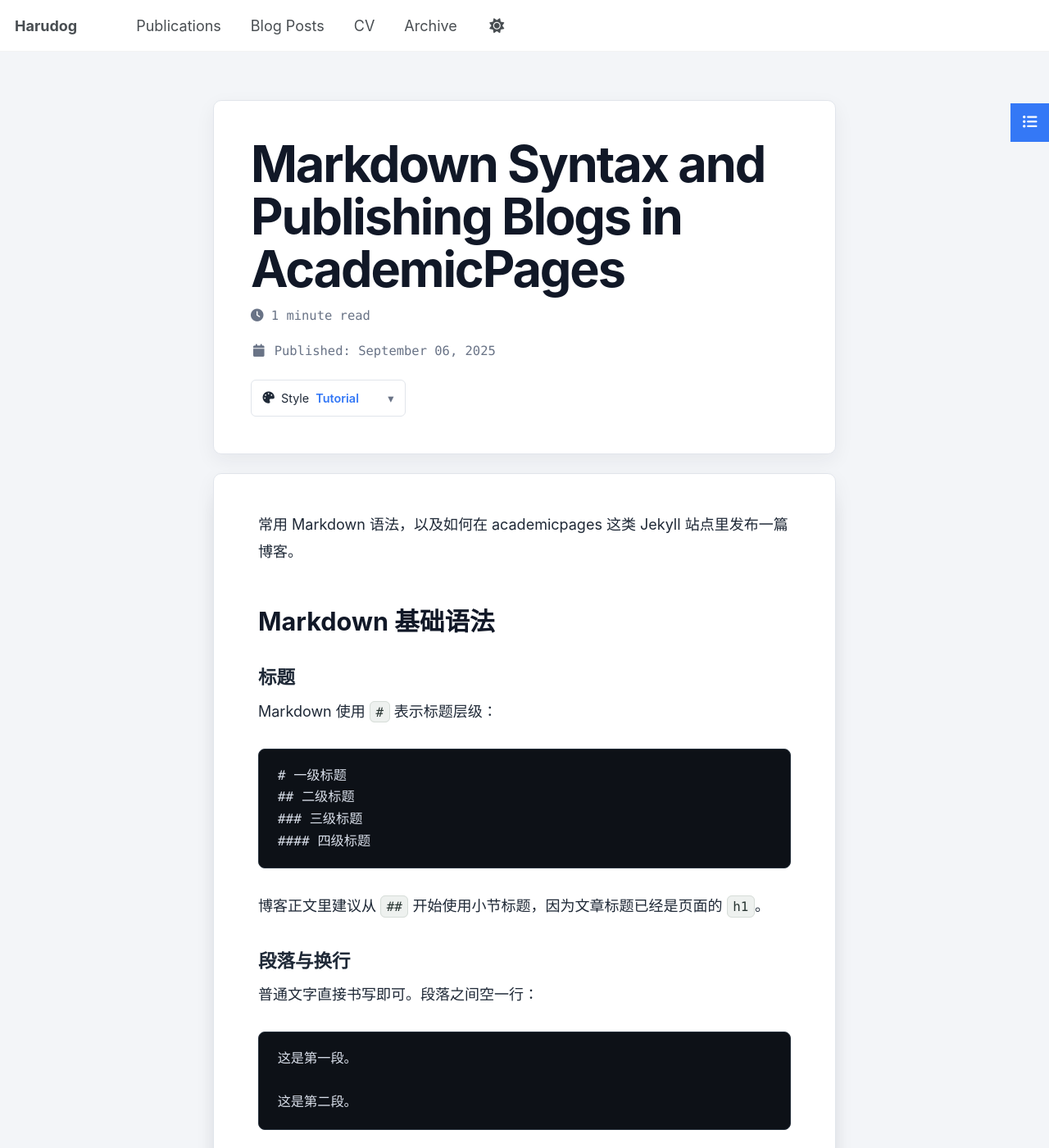
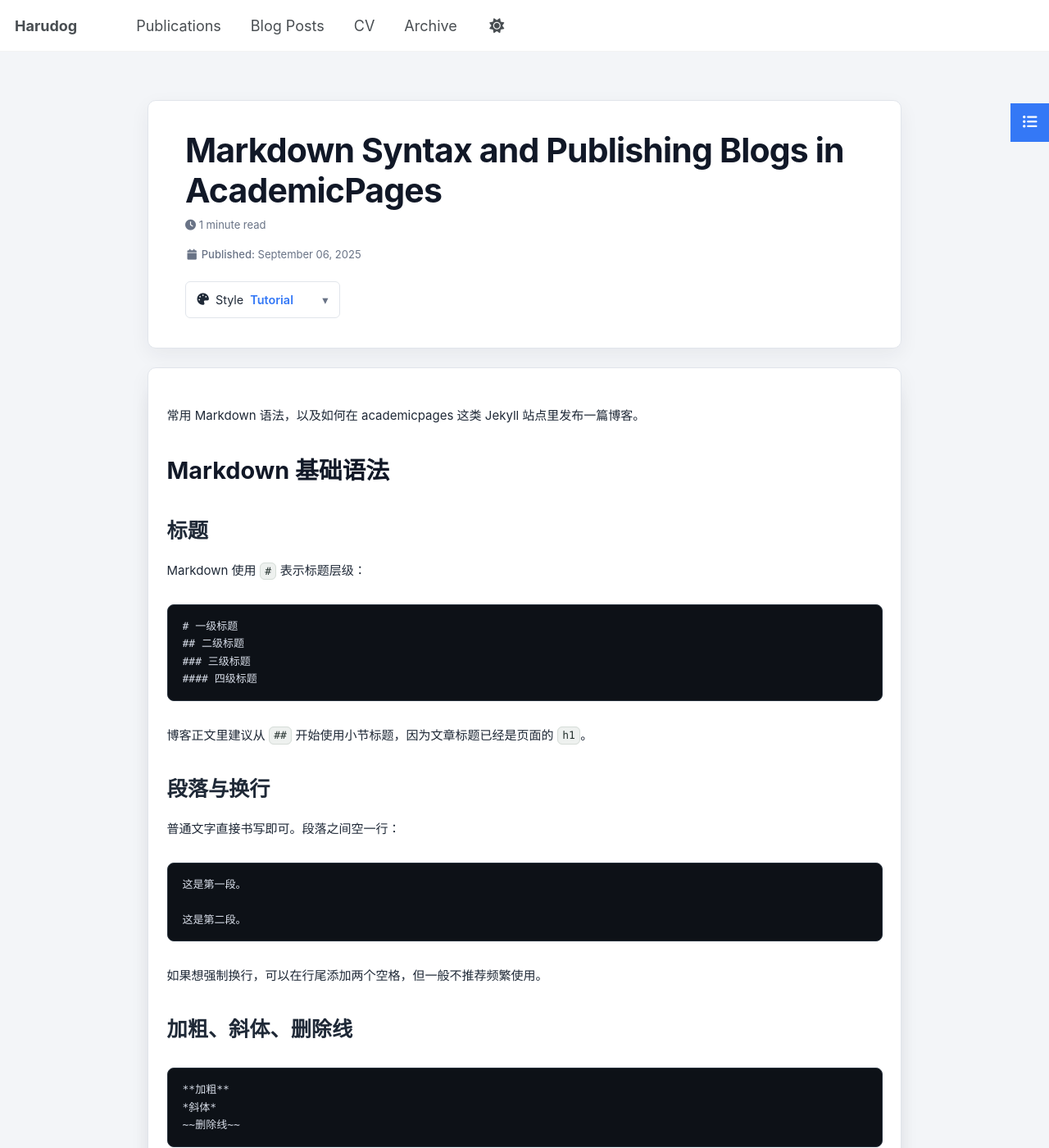
Before and after one commit to HarudogMyLand/HarudogMyLand.github.io, a Jekyll site: the page built from _posts/2025-09-06-blogs.md, in a window 1280 px wide and 1400 px high. Shown: the whole window at 82% size. Built offline with Jekyll 4.4.1, drawn with Linux system fonts in a browser that asks for light colours.

Commit message:
update style

```diff
--- a/_sass/layout/_blog_modes.scss
+++ b/_sass/layout/_blog_modes.scss
@@ -24,6 +24,11 @@
   margin-bottom: 0.55rem;
 }
 
+body.blog-post {
+  --post-body-font: -apple-system, BlinkMacSystemFont, "Segoe UI", "Microsoft YaHei", Arial, sans-serif;
+  --post-heading-font: -apple-system, BlinkMacSystemFont, "Segoe UI", "Microsoft YaHei", Arial, sans-serif;
+}
+
 /* Post modes share the same structure but keep their original palettes. */
 body.blog-post[data-blog-theme="source"] {
   --blog-bg-soft: #e8ebed;
@@ -32,6 +37,8 @@ body.blog-post[data-blog-theme="source"] {
   --blog-text-muted: #687078;
   --blog-rule: #d8d8d8;
   --blog-accent: #2e68aa;
+  --post-body-font: "Helvetica Neue", "Microsoft YaHei", Arial, sans-serif;
+  --post-heading-font: "Helvetica Neue", "Microsoft YaHei", Arial, sans-serif;
 }
 
 body.blog-post[data-blog-theme="gov"] {
@@ -41,12 +48,8 @@ body.blog-post[data-blog-theme="gov"] {
   --blog-text-muted: #5b6778;
   --blog-rule: #d9e4f2;
   --blog-accent: #005bac;
-}
-
-body.blog-post[data-blog-theme="gov"] .page__title,
-body.blog-post[data-blog-theme="gov"] .page__content h2,
-body.blog-post[data-blog-theme="gov"] .page__content h3 {
-  font-family: "Noto Serif SC", "SimSun", serif;
+  --post-body-font: "Noto Sans SC", "Microsoft YaHei", Arial, sans-serif;
+  --post-heading-font: "Noto Serif SC", "Songti SC", "SimSun", serif;
 }
 
 body.blog-post[data-blog-theme="marx"] {
@@ -56,13 +59,14 @@ body.blog-post[data-blog-theme="marx"] {
   --blog-text-muted: #3d4f72;
   --blog-rule: #d6e0ef;
   --blog-accent: #000080;
+  --post-body-font: Tahoma, "Microsoft YaHei", Arial, sans-serif;
+  --post-heading-font: Georgia, "Times New Roman", "Songti SC", serif;
 }
 
 body.blog-post[data-blog-theme="marx"] .page__title,
 body.blog-post[data-blog-theme="marx"] .page__content h2,
 body.blog-post[data-blog-theme="marx"] .page__content h3 {
   color: #000080;
-  font-family: "Times New Roman", "SimSun", serif;
 }
 
 body.blog-post[data-blog-theme="tutorial"] {
@@ -72,6 +76,8 @@ body.blog-post[data-blog-theme="tutorial"] {
   --blog-text-muted: #697386;
   --blog-rule: #e1e5eb;
   --blog-accent: #3478f6;
+  --post-body-font: -apple-system, BlinkMacSystemFont, "Segoe UI", "Microsoft YaHei", Arial, sans-serif;
+  --post-heading-font: -apple-system, BlinkMacSystemFont, "Segoe UI", "Microsoft YaHei", Arial, sans-serif;
   background: #f3f5f8;
   color: #1f2937;
 }
@@ -122,6 +128,113 @@ body.blog-post[data-blog-theme="tutorial"] .page__content h2 {
 
 body.blog-post[data-blog-theme="tutorial"] .blog-theme-picker {
   margin-top: 1.25rem;
+}
+
+/* Shared article geometry and typography, based on the compact ML article reference. */
+body.blog-post:not([data-blog-theme="bare"]) #main {
+  max-width: 1200px;
+  padding-right: 2rem;
+  padding-left: 2rem;
+}
+
+body.blog-post:not([data-blog-theme="bare"]) .page {
+  max-width: 920px;
+}
+
+body.blog-post:not([data-blog-theme="bare"]) .page__inner-wrap > header {
+  padding: 2rem 2.5rem;
+}
+
+body.blog-post:not([data-blog-theme="bare"]) .page__content,
+body.blog-post:not([data-blog-theme="bare"]) .page__content p,
+body.blog-post:not([data-blog-theme="bare"]) .page__content li,
+body.blog-post:not([data-blog-theme="bare"]) .page__content td,
+body.blog-post:not([data-blog-theme="bare"]) .page__content th {
+  font-family: var(--post-body-font);
+}
+
+body.blog-post:not([data-blog-theme="bare"]) .page__content {
+  width: 100%;
+  max-width: none;
+  padding-right: 1.25rem;
+  padding-left: 1.25rem;
+  font-size: 15px;
+  line-height: 1.68;
+}
+
+body.blog-post:not([data-blog-theme="bare"]) .page__content p,
+body.blog-post:not([data-blog-theme="bare"]) .page__content li {
+  font-size: 15px;
+  line-height: 1.68;
+}
+
+body.blog-post:not([data-blog-theme="bare"]) .page__content li {
+  margin-top: 0.45rem;
+  margin-bottom: 0.45rem;
+}
+
+body.blog-post:not([data-blog-theme="bare"]) .page__title,
+body.blog-post:not([data-blog-theme="bare"]) .page__content h1,
+body.blog-post:not([data-blog-theme="bare"]) .page__content h2,
+body.blog-post:not([data-blog-theme="bare"]) .page__content h3,
+body.blog-post:not([data-blog-theme="bare"]) .page__content h4 {
+  font-family: var(--post-heading-font);
+}
+
+body.blog-post:not([data-blog-theme="bare"]) .page__title {
+  font-size: clamp(1.9rem, 3.2vw, 2.5rem);
+  line-height: 1.2;
+  letter-spacing: -0.02em;
+}
+
+body.blog-post:not([data-blog-theme="bare"]) .page__content h2 {
+  margin: 2rem 0 0.75rem;
+  font-size: 1.6rem;
+  line-height: 1.35;
+}
+
+body.blog-post:not([data-blog-theme="bare"]) .page__content h3 {
+  margin: 2rem 0 1rem;
+  font-size: 1.4rem;
+  line-height: 1.4;
+}
+
+body.blog-post:not([data-blog-theme="bare"]) .page__content h4 {
+  margin: 1.5rem 0 0.75rem;
+  font-size: 1.1rem;
+  line-height: 1.45;
+}
+
+body.blog-post:not([data-blog-theme="bare"]) .page__content table {
+  font-size: 14px;
+}
+
+body.blog-post:not([data-blog-theme="bare"]) .page__content p > code,
+body.blog-post:not([data-blog-theme="bare"]) .page__content li > code,
+body.blog-post:not([data-blog-theme="bare"]) .page__content td > code,
+body.blog-post:not([data-blog-theme="bare"]) .page__content pre code {
+  font-size: 13px;
+}
+
+body.blog-post:not([data-blog-theme="bare"]) .blog-column-affiliation,
+body.blog-post:not([data-blog-theme="bare"]) .page__meta,
+body.blog-post:not([data-blog-theme="bare"]) .page__share {
+  font-family: var(--post-body-font);
+}
+
+body.blog-post:not([data-blog-theme="bare"]) .page__date,
+body.blog-post:not([data-blog-theme="bare"]) .page__meta {
+  font-family: var(--post-body-font);
+  font-size: 13px;
+}
+
+body.blog-post:not([data-blog-theme="bare"]) .blog-column-affiliation__label {
+  font-size: 15px;
+}
+
+body.blog-post:not([data-blog-theme="bare"]) .blog-column-affiliation__description,
+body.blog-post:not([data-blog-theme="bare"]) .blog-column-affiliation__post {
+  font-size: 13px;
 }
 
 html[data-theme="dark"] body.blog-post[data-blog-theme="source"] {
@@ -199,7 +312,7 @@ body[data-blog-theme="bare"] {
   --blog-accent: #0000cc;
   background: #ffffff !important;
   color: #111111 !important;
-  font-family: Arial, Helvetica, sans-serif;
+  font-family: Arial, "Microsoft YaHei", Helvetica, sans-serif;
 }
 
 body[data-blog-theme="bare"] .masthead {
@@ -219,7 +332,7 @@ body[data-blog-theme="bare"] .masthead__menu-item {
 
 body[data-blog-theme="bare"] .masthead a {
   color: #0000cc;
-  font-family: Arial, Helvetica, sans-serif;
+  font-family: Arial, "Microsoft YaHei", Helvetica, sans-serif;
   font-weight: normal;
   text-decoration: underline;
 }
@@ -264,7 +377,7 @@ body.blog-archive[data-blog-theme="bare"] .bare-blog-home {
 .bare-blog-home h1 {
   margin: 0 0 0.45rem;
   color: #111111;
-  font: bold 2.25rem/1.15 Arial, Helvetica, sans-serif;
+  font: bold 2rem/1.2 Arial, "Microsoft YaHei", Helvetica, sans-serif;
 }
 
 .bare-blog-home p {
@@ -281,7 +394,7 @@ body.blog-archive[data-blog-theme="bare"] .bare-blog-home {
 .bare-blog-grid h2 {
   margin: 0 0 1rem;
   color: #111111;
-  font: bold 1.75rem/1.2 Arial, Helvetica, sans-serif;
+  font: bold 1.55rem/1.25 Arial, "Microsoft YaHei", Helvetica, sans-serif;
 }
 
 .bare-blog-grid ul,
@@ -316,7 +429,7 @@ body[data-blog-theme="bare"] .blog-theme-toolbar {
 
 body[data-blog-theme="bare"] .blog-theme-picker {
   color: #111111;
-  font-family: Arial, Helvetica, sans-serif;
+  font-family: Arial, "Microsoft YaHei", Helvetica, sans-serif;
 }
 
 body[data-blog-theme="bare"] .blog-theme-picker summary,
@@ -350,7 +463,7 @@ body.blog-post[data-blog-theme="bare"] .page__inner-wrap > header {
 body.blog-post[data-blog-theme="bare"] .page__title {
   margin: 0 0 0.65rem;
   color: #111111;
-  font: bold 2rem/1.2 Arial, Helvetica, sans-serif;
+  font: bold 1.9rem/1.25 Arial, "Microsoft YaHei", Helvetica, sans-serif;
   letter-spacing: 0;
 }
 
@@ -360,13 +473,19 @@ body.blog-post[data-blog-theme="bare"] .page__content li,
 body.blog-post[data-blog-theme="bare"] .page__content h2,
 body.blog-post[data-blog-theme="bare"] .page__content h3 {
   color: #111111;
-  font-family: Arial, Helvetica, sans-serif;
+  font-family: Arial, "Microsoft YaHei", Helvetica, sans-serif;
 }
 
 body.blog-post[data-blog-theme="bare"] .page__content {
-  max-width: 780px;
-  font-size: 1rem;
-  line-height: 1.55;
+  max-width: 920px;
+  font-size: 15px;
+  line-height: 1.6;
+}
+
+body.blog-post[data-blog-theme="bare"] .page__content p,
+body.blog-post[data-blog-theme="bare"] .page__content li {
+  font-size: 15px;
+  line-height: 1.6;
 }
 
 body.blog-post[data-blog-theme="bare"] .page__content h2,
@@ -378,7 +497,7 @@ body.blog-post[data-blog-theme="bare"] .page__content h3 {
 
 body.blog-post[data-blog-theme="bare"] .bare-post-columns {
   display: block;
-  max-width: 780px;
+  max-width: 920px;
   margin: 1.5rem 0 0;
   color: #333333;
   font-size: 0.9rem;
@@ -394,12 +513,22 @@ body[data-blog-theme="bare"] .blog-column-page {
 
 body[data-blog-theme="bare"] .blog-column-page h1 {
   color: #111111;
-  font: bold 2rem/1.2 Arial, Helvetica, sans-serif;
+  font: bold 1.9rem/1.25 Arial, "Microsoft YaHei", Helvetica, sans-serif;
 }
 
 @media (max-width: 720px) {
-  body.blog-post[data-blog-theme="tutorial"] .page__content {
+  body.blog-post:not([data-blog-theme="bare"]) #main {
+    padding-right: 1rem;
+    padding-left: 1rem;
+  }
+
+  body.blog-post:not([data-blog-theme="bare"]) .page__inner-wrap > header {
     padding: 1.5rem;
+  }
+
+  body.blog-post:not([data-blog-theme="bare"]) .page__content {
+    padding-right: 0.35rem;
+    padding-left: 0.35rem;
   }
 
   .bare-blog-grid {
```
